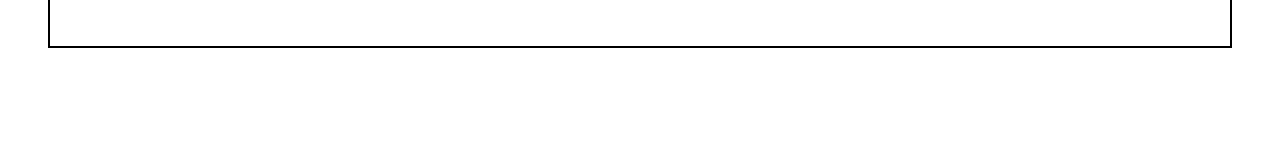
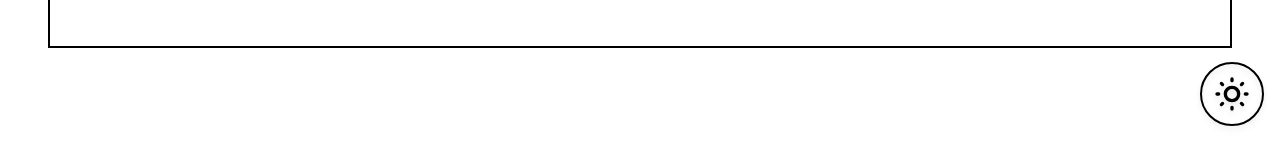
Before and after one commit to Kimchi-Haggis/ron-swanson-quotes-generator-react-next, a Next.js app: page / in a window 1280 px wide. Shown: the part 626-790 px from the top of the page. Built offline with nearby package versions, Linux system fonts and the light colour scheme; a web font is replaced by a local one.

Commit message:
[Feat] toggle theme (#8)

```diff
--- /dev/null
+++ b/components/toggleDarkMode/ToggleTheme.tsx
@@ -0,0 +1,44 @@
+import { useThemeToggle } from '@hooks/useThemeToggle.hook';
+import React, { useState } from 'react'
+
+type ToggleThemeProps = {
+  readonly className?: React.ReactNode
+}
+
+
+const ToggleTheme = (props: ToggleThemeProps) => {
+
+  const [darkMode, setDarkMode] = useState(false);
+  const ThemeToggle = useThemeToggle();
+
+  const HandleToggle = () => {
+    ThemeToggle;
+    setDarkMode(!darkMode);
+  };
+
+  return (
+    <button className='fixed bottom-12 right-4 border-2 border-black w-16 h-16 rounded-full drop-shadow-md boder-2 dark:border-white center' onClick={HandleToggle}>
+      {darkMode ? (
+        <svg className="mx-auto w-8 h-8 md:w-10 md:h-10 dark:text-white" xmlns="http://www.w3.org/2000/svg" fill="none" viewBox="0 0 24 24" stroke="currentColor">
+          <path
+            strokeLinecap="round"
+            strokeLinejoin="round"
+            strokeWidth={2}
+            d="M20.354 15.354A9 9 0 018.646 3.646 9.003 9.003 0 0012 21a9.003 9.003 0 008.354-5.646z"
+          />
+        </svg>
+      ) : (
+        <svg className="mx-auto w-8 h-8 md:w-10 md:h-10 dark:text-white" xmlns="http://www.w3.org/2000/svg" fill="none" viewBox="0 0 24 24" stroke="currentColor">
+          <path
+            strokeLinecap="round"
+            strokeLinejoin="round"
+            strokeWidth={2}
+            d="M12 3v1m0 16v1m9-9h-1M4 12H3m15.364 6.364l-.707-.707M6.343 6.343l-.707-.707m12.728 0l-.707.707M6.343 17.657l-.707.707M16 12a4 4 0 11-8 0 4 4 0 018 0z"
+          />
+        </svg>
+      )}
+    </button>
+    )
+}
+
+export default ToggleTheme;
--- /dev/null
+++ b/hooks/useThemeToggle.hook.ts
@@ -0,0 +1,19 @@
+import { useEffect } from 'react';
+
+export const useThemeToggle = () => {
+  useEffect(() => {
+      if(localStorage.theme === undefined) {
+        localStorage.theme = 'dark';
+      }
+      localStorage.theme === 'light' ? localStorage.theme = 'dark' : localStorage.theme = 'light';
+      if (localStorage.theme === 'dark' || (!('theme' in localStorage) && window.matchMedia('(prefers-color-scheme: dark)').matches)) {
+        document.documentElement.classList.add('dark')
+      } else {
+        document.documentElement.classList.remove('dark')
+      }
+
+      console.log("ThemeToggle");
+
+    }
+  )
+}
--- a/pages/index.tsx
+++ b/pages/index.tsx
@@ -1,5 +1,6 @@
 /* eslint-disable jsx-a11y/alt-text */
 /* eslint-disable @next/next/no-img-element */
+import ToggleTheme from '@components/toggleDarkMode/ToggleTheme';
 import type { NextPage } from 'next'
 import { useState } from 'react';
 
@@ -44,6 +45,7 @@ const Home: NextPage = () => {
 
         </div>
       </div>
+      <ToggleTheme />
     </div>
   )
 }
```
